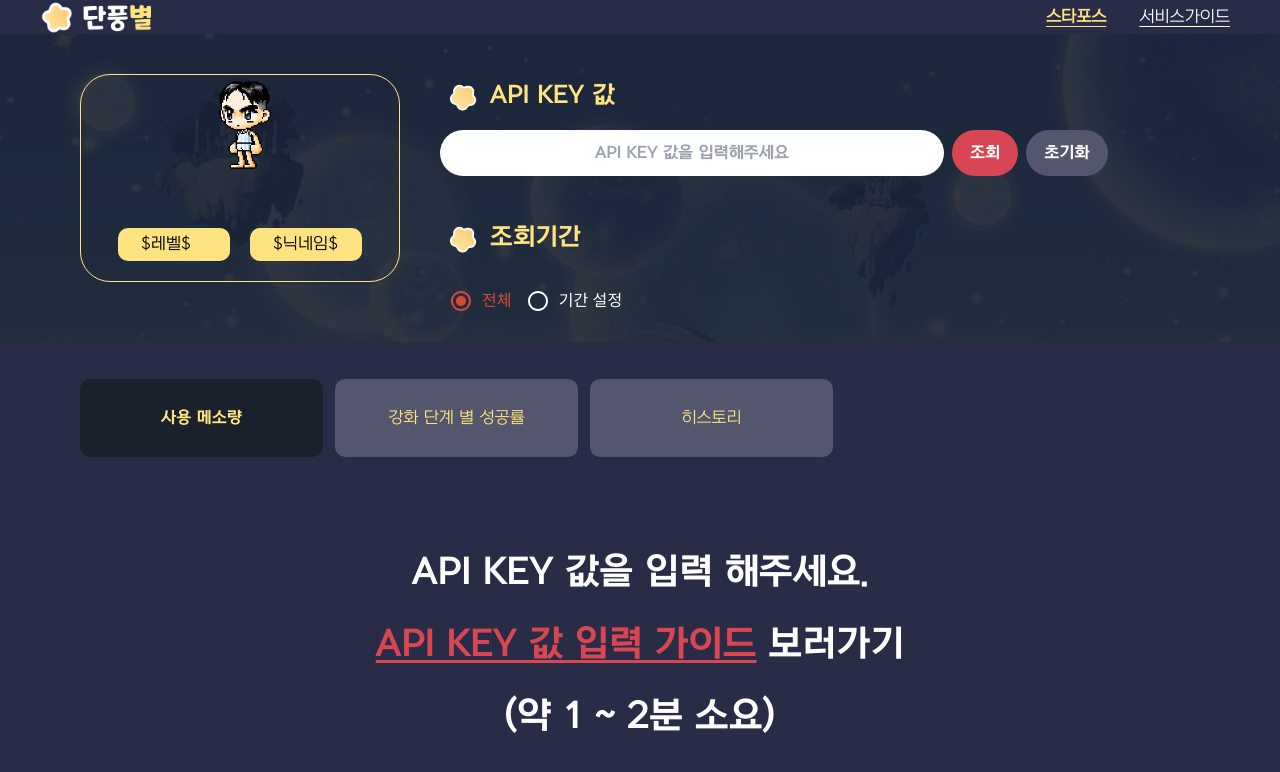
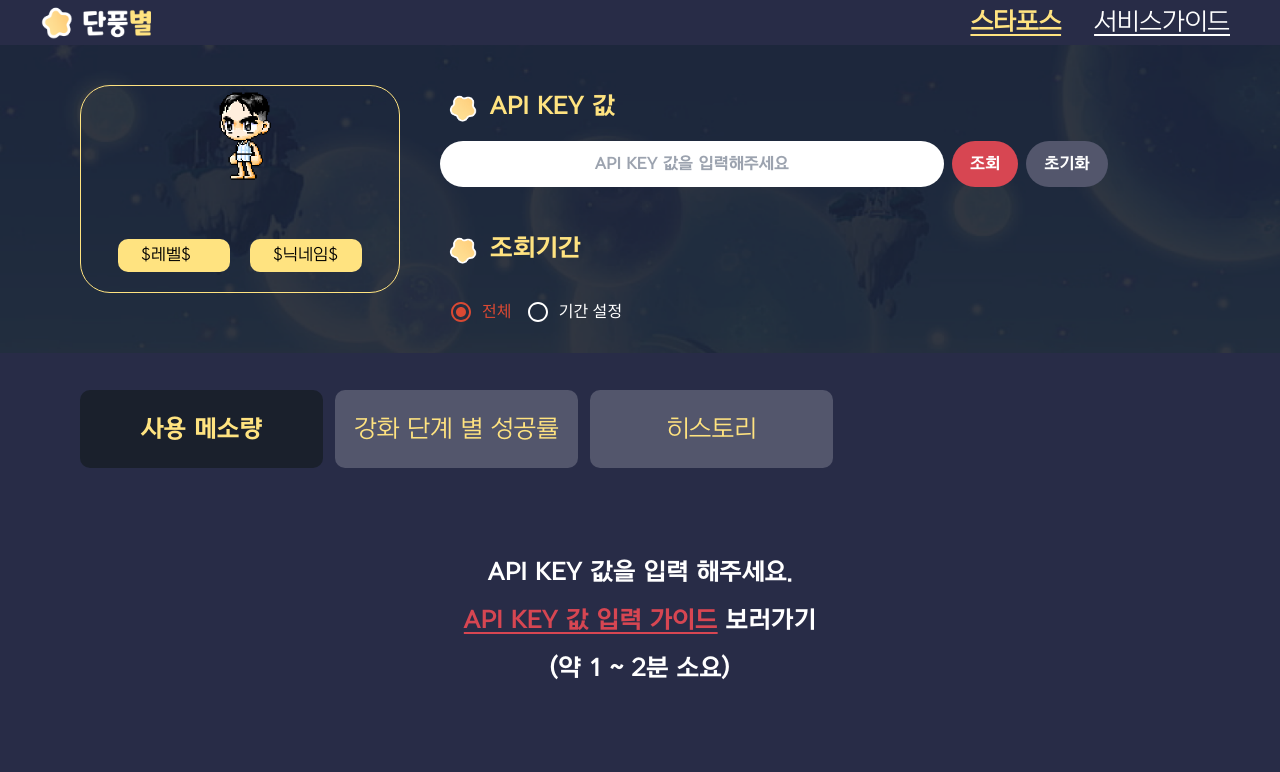
Before and after one commit to Amjong/bossMaple, a React (Create React App) app: page / in a window 1280 px wide. Shown: the top 772 px of the page. Built offline with nearby package versions, Linux system fonts and the light colour scheme.

Commit message:
change some styling (header, footer, tabbtn)

```diff
--- a/src/components/ContentPanel.jsx
+++ b/src/components/ContentPanel.jsx
@@ -34,7 +34,7 @@ export default function ContentPanel() {
       <TapBtns onChanged={handleChange} tabBtnsArray={contentArray} />
       <div className='mt-10'>
         {!isLoading && starforceInfoArray.length === 0 ? (
-          <div className='text-[36px] font-bold text-center text-white mt-20 leading-loose'>
+          <div className='text-xl font-bold text-center text-white mt-20 leading-loose'>
             API KEY 값을 입력 해주세요.
             <br />
             <Link to='/guide' className='text-r2 underline underline-offset-4'>
--- a/src/components/Footer.jsx
+++ b/src/components/Footer.jsx
@@ -1,6 +1,6 @@
 export default function Footer() {
   return (
-    <footer className='w-full bottom-0 bg-n2 flex flex-col justify-center gap-[10px]'>
+    <footer className='w-full bottom-0 bg-n2 flex flex-col justify-center gap-[10px] h-[100px]'>
       <p className='left-[50px] relative self-stretch font-bold text-white text-lg tracking-[0] leading-[normal]'>
         <span className='font-regular text-white text-lg tracking-[0]'>
           ⓒ 2024 danpungbyeol All rights reserved.
--- a/src/components/Navbar.jsx
+++ b/src/components/Navbar.jsx
@@ -5,7 +5,7 @@ import { useState } from 'react';
 export default function Navbar() {
   const [menu, setMenu] = useState(0);
   return (
-    <header className='flex w-full bg-n1 items-center z-10'>
+    <header className='flex w-full bg-n1 items-center z-10 h-[45px]'>
       <div className='ml-10'>
         <Link to='/'>
           <img src={logoSrc} alt='logo' className='w-[126px] h-4/5' />
@@ -20,7 +20,7 @@ export default function Navbar() {
           >
             <Link
               to='/'
-              className='underline underline-offset-4'
+              className='underline underline-offset-4 text-xl'
               onClick={() => setMenu(0)}
             >
               스타포스
@@ -33,7 +33,7 @@ export default function Navbar() {
           >
             <Link
               to='/guide'
-              className='underline underline-offset-4'
+              className='underline underline-offset-4 text-xl'
               onClick={() => setMenu(1)}
             >
               서비스가이드
--- a/src/components/ui/TapBtn.jsx
+++ b/src/components/ui/TapBtn.jsx
@@ -3,7 +3,7 @@ export default function TapBtn({ handleClick, isSelected, text }) {
   const font = isSelected ? 'font-bold' : 'font-regular';
   return (
     <div
-      className={`${color} ${font} flex items-center justify-center text-y4 rounded-[10px] w-[243px] h-[78px] text-center whitespace-nowrap cursor-pointer`}
+      className={`${color} ${font} flex items-center justify-center text-y4 rounded-[10px] w-[243px] h-[78px] text-center whitespace-nowrap cursor-pointer text-xl`}
       onClick={handleClick}
     >
       {text}
```
